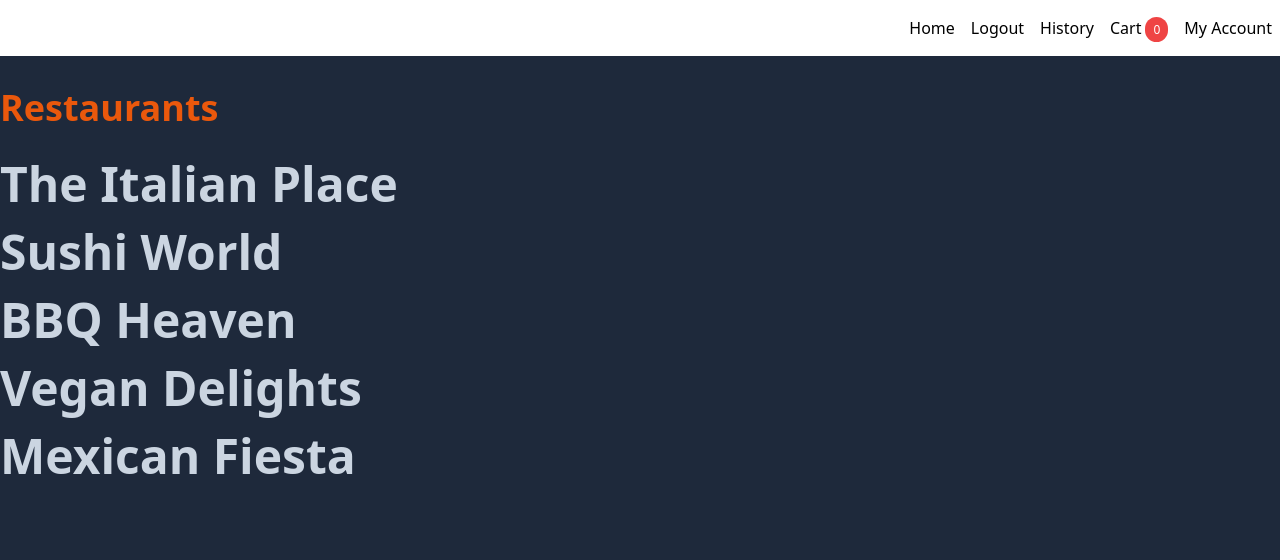
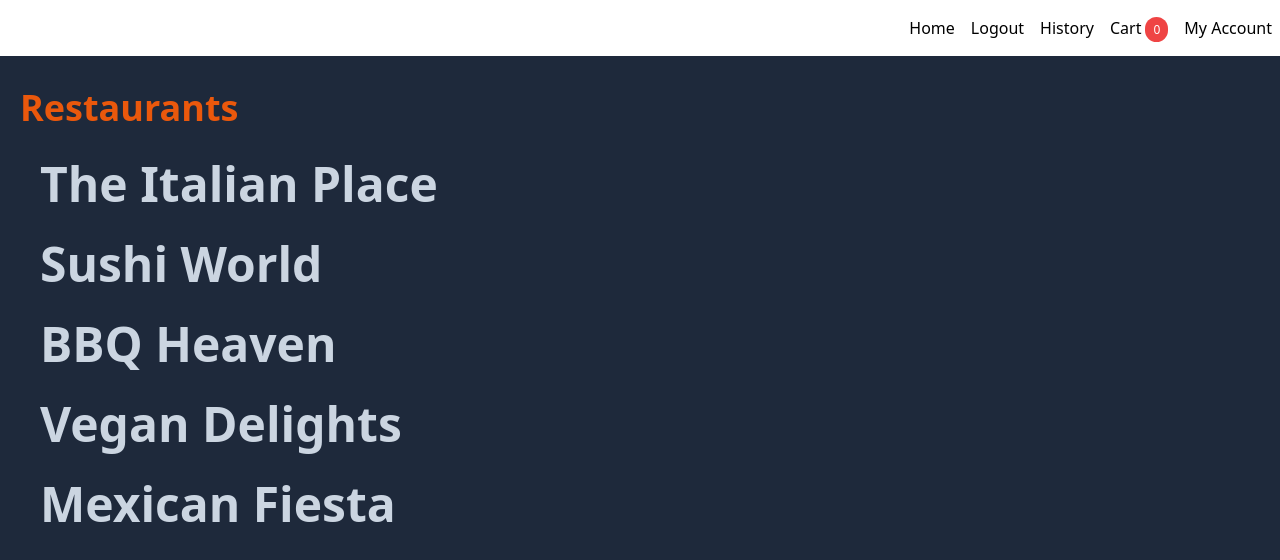
Before and after one commit to Godbrand0/foodweb, a React (Vite) app: page /home in a window 1280 px wide. Shown: the top 560 px of the page. Built offline with nearby package versions, Linux system fonts and the light colour scheme; no server answers; sample sign-in values are in the browser's storage.

Commit message:
`Refactor code: update styles, add transitions, handle errors, and add toast notifications`

```diff
--- a/src/components/HomeSection.jsx
+++ b/src/components/HomeSection.jsx
@@ -10,17 +10,19 @@ export default function HomeSection() {
     { name: "Vegan Delights" },
     { name: "Mexican Fiesta" },
   ];
-  console.log(restaurants);
 
   return (
     <div className="w-full">
       <div>
-        <h1 className="text-orange-600 text-4xl my-8 font-extrabold">
+        <h1 className="text-orange-600 text-4xl my-8 font-extrabold ml-5">
           Restaurants
         </h1>
-        <ul className="my-5 lg:space-y-5 space-y-3">
+        <ul className="my-5 lg:space-y-8 space-y-3 ml-10">
           {restaurants.map((restaurant, index) => (
-            <li key={index}>
+            <li
+              key={index}
+              className="transition-transform ease-in-out duration-300 hover:scale-110"
+            >
               <Link
                 to={`/restaurant/${encodeURIComponent(restaurant.name)}`}
                 className="restaurant-link text-slate-300 lg:text-5xl text-4xl font-extrabold"
--- a/src/components/Login.jsx
+++ b/src/components/Login.jsx
@@ -32,15 +32,15 @@ export default function Login() {
 
   const onSubmit = async (data) => {
     setIsSigningIn(true);
-    setErrorMessage("");
 
     try {
       await doSignInWithEmailAndPassword(data.email, data.password);
       navigate("/home");
       toast.success("Login successful");
     } catch (error) {
-      setErrorMessage(error.message);
-      toast.error(error.message || "Login failed. Please try again.");
+      console.error(error);
+
+      toast.error(error.message || "Oops. Check details.");
     } finally {
       setIsSigningIn(false);
     }
@@ -58,7 +58,7 @@ export default function Login() {
       navigate("/home");
       toast.success("Google Sign in successful");
     } catch (error) {
-      setErrorMessage(error.message);
+      setErrorMessage(error);
       toast.error(error.message || "Login failed. Please try again.");
     } finally {
       setIsGoggleSigningIn(false);
--- a/src/components/ResturantDetails.jsx
+++ b/src/components/ResturantDetails.jsx
@@ -8,6 +8,7 @@ import ProfileSection from "./ProfileSection";
 import CheckoutSection from "./CheckoutSection";
 import MobileNavigation from "./MobileNavigation";
 import FoodDetails from "./FoodDetails";
+import { toast } from "react-toastify";
 
 const restaurantData = {
   "The Italian Place": [
@@ -246,10 +247,11 @@ export default function ResturantDetails({ ResturantDetails }) {
     dispatch(
       addToCart({ id: `${decodedName}-${index}`, name: foodName, price, image })
     );
+    toast.success("added to cart");
   };
 
   return (
-    <div className="flex justify-center gap-16">
+    <div className="flex justify-center gap-16 m-6">
       <div className="restaurant-details w-[700px]">
         <h1 className="text-2xl font-bold mb-4">{decodedName}</h1>
         <ul>
--- a/src/firebase/Auth.jsx
+++ b/src/firebase/Auth.jsx
@@ -42,9 +42,9 @@ export const doSignInWithEmailAndPassword = async (email, password) => {
     );
     const user = userCredential.user;
 
-    if (!user.emailVerified) {
-      throw new Error("Email not verified. Please check your inbox");
-    }
+    // if (!user.emailVerified) {
+    //   throw new Error("Email not verified. Please check your inbox");
+    // }
 
     return userCredential;
   } catch (error) {
```
